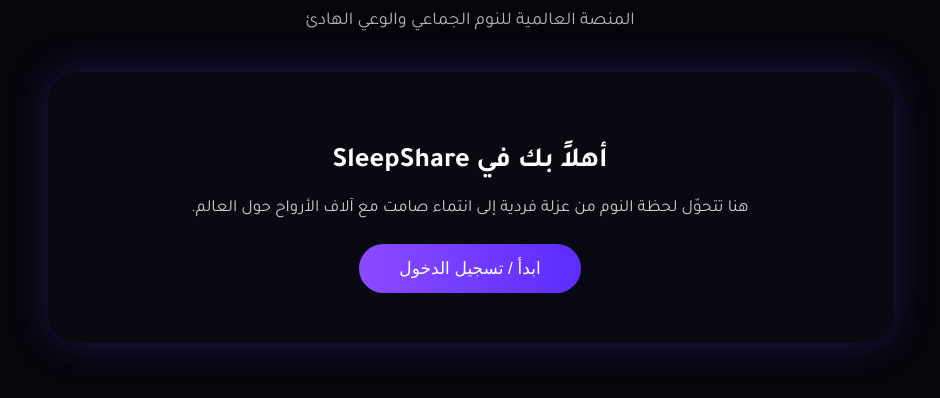
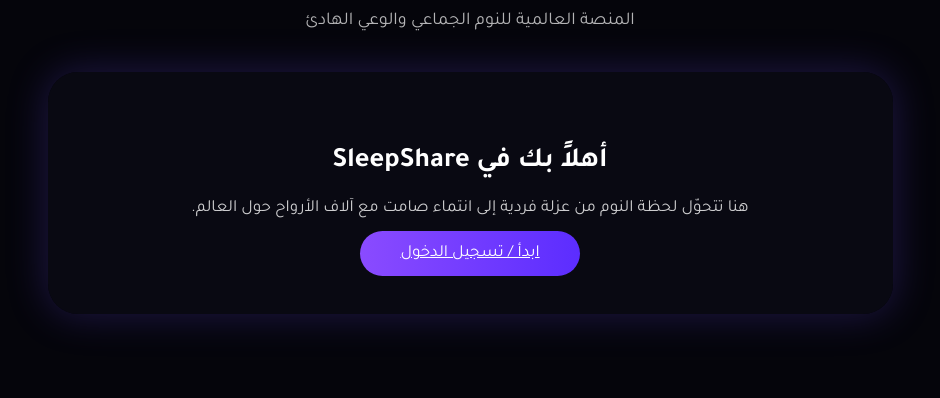
Before and after one commit to lahyabder/sleepshare, a plain HTML site: page index.html in a window 1280 px wide. Shown: the part 108-506 px from the top of the page, without its empty margins (170-1110 px from the left). Drawn offline with Linux system fonts and the light colour scheme.

Commit message:
Update index.html

```diff
--- a/index.html
+++ b/index.html
@@ -26,7 +26,9 @@
         <p class="step-text">
           هنا تتحوّل لحظة النوم من عزلة فردية إلى انتماء صامت مع آلاف الأرواح حول العالم.
         </p>
-        <button class="primary-btn" id="btn-start">ابدأ / تسجيل الدخول</button>
+<a href="auth.html" class="primary-btn">
+  ابدأ / تسجيل الدخول
+</a>
       </div>
     </section>
 
```
